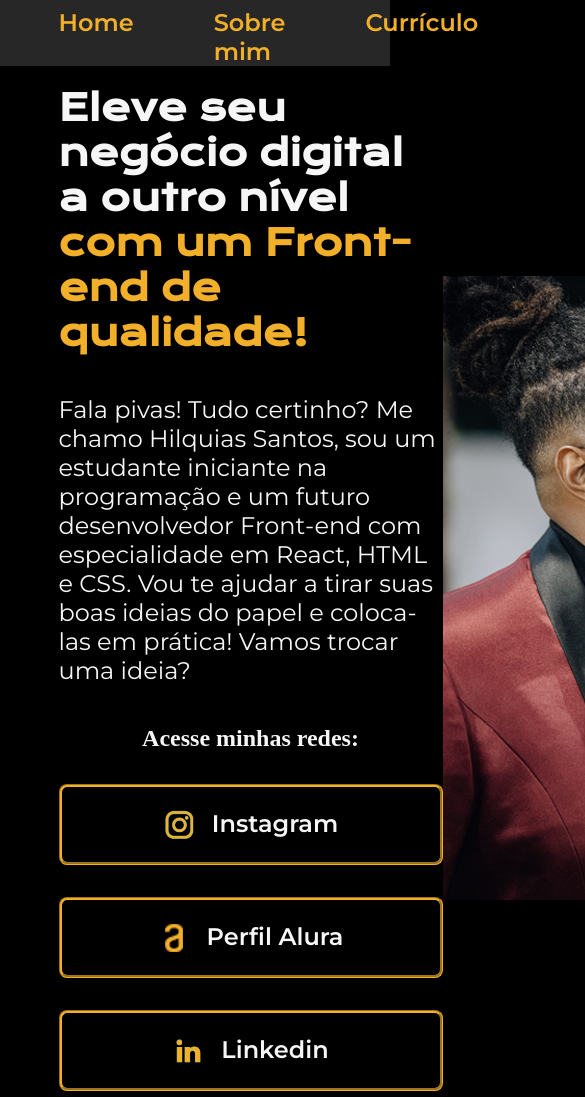
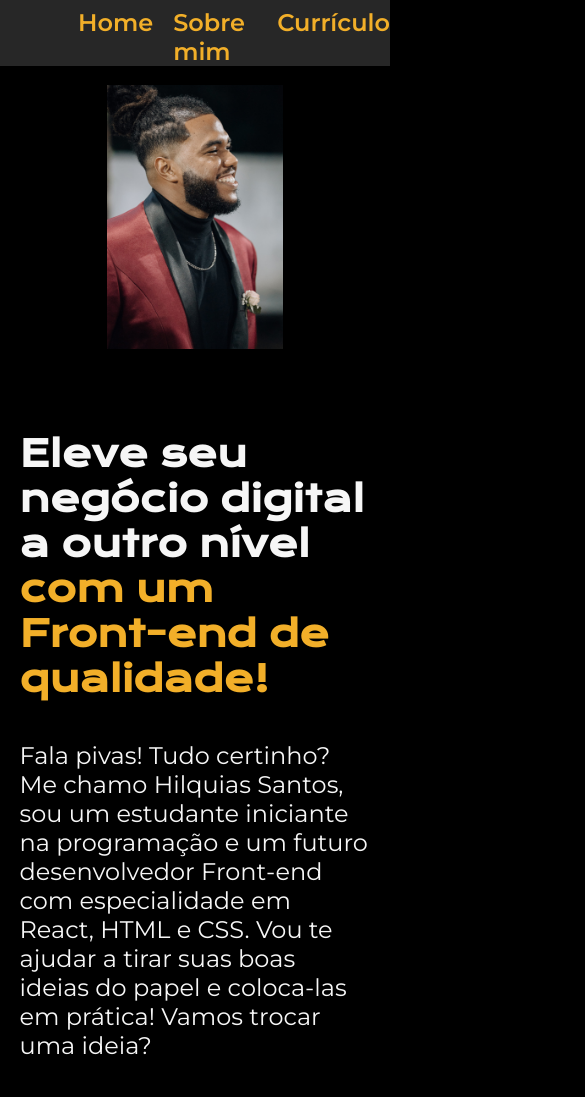
Before and after one commit to hhilquias/Portifolio, a plain HTML site: page index.html in a window 390 px wide. Shown: the top 1097 px of the page, 585 px wide, since content can reach past the window. Drawn offline with nearby package versions, Linux system fonts and the light colour scheme.

Commit message:
responsividade

```diff
--- a/index.html
+++ b/index.html
@@ -16,7 +16,8 @@
             <a class="cabecalho__menu__link" href="curriculo.html">Currículo</a>
         </nav>
     </header>
-        <main class="apresentacao">
+
+    <main class="apresentacao">
         <section class="apresentacao__conteudo">
             <h1 class="apresentacao__conteudo__titulo">Eleve seu negócio digital a outro nível
                 <strong class="titulo-destaque"> com um Front-end de qualidade!
@@ -29,21 +30,22 @@
                 Vamos trocar uma ideia?</p>
             <div class="apresentacao__links">
                 <h2 class="apresentacao__links__subtitulo">Acesse minhas redes:</h2>
-                <a class="apresentacao__links__link" href="https://www.instagram.com/hhilquias/" target="_blank">
+                <a class="apresentacao__links__navegacao" href="https://www.instagram.com/hhilquias/" target="_blank">
                     <img src="assets/instagram.png">
                     Instagram
                 </a>
-                <a class="apresentacao__links__link" href="https://cursos.alura.com.br/user/hilquiasantos" target="_blank">
+                <a class="apresentacao__links__navegacao" href="https://cursos.alura.com.br/user/hilquiasantos" target="_blank">
                     <img src="assets/alura.png">
                     Perfil Alura
                 </a>
-                <a class="apresentacao__links__link" href="https://www.linkedin.com/in/hilquias-santos-16931522a/" target="_blank">
+                <a class="apresentacao__links__navegacao" href="https://www.linkedin.com/in/hilquias-santos-16931522a/" target="_blank">
                     <img src="assets/linkedin.png">
                     Linkedin
                 </a>
             </div>
         </section>
-        <img src="assets/hilquias3.jpg" alt="Foto do brabo">
+
+        <img class="apresentacao__imagem" src="assets/hilquias3.jpg" alt="Foto do brabo">
     </main>
     <footer class="rodape">
         <p>*Desenvolvido por Hilquias Santos*</p>
--- a/styles/style.css
+++ b/styles/style.css
@@ -35,7 +35,7 @@ body {
 
 .cabecalho__menu__link {
     font-family: var(--fonte-secundaria);
-    font-size: 24px;
+    font-size: 1.5rem;
     font-weight: 600;
     color: var(--cor-terciaria);
     text-decoration: none;
@@ -46,17 +46,18 @@ body {
     display: flex;
     align-items: center;
     justify-content: space-between;
+    gap: 82px;
 }
 
 .apresentacao__conteudo {
-    width: 615px;
+    width: 50%;
     display: flex;
     flex-direction: column;
     gap: 40px;
 }
 
 .apresentacao__conteudo__titulo {
-    font-size: 36px;
+    font-size: 2.25rem;
     font-family: var(--fonte-primaria);
     padding-top: 0%;
 }
@@ -66,7 +67,7 @@ body {
 }
 
 .apresentacao__conteudo__texto {
-    font-size: 24px;
+    font-size: 1.5rem;
     font-family: var(--fonte-secundaria);
 }
 
@@ -81,27 +82,31 @@ body {
 .apresentacao__links__subtitulo {
     font-family: var(--fonte-primaria)
     font-weight: 400;
-    font-size: 24px;
+    font-size: 1.5rem;
 }
 
-.apresentacao__links__link {
+.apresentacao__links__navegacao {
     display: flex;
     justify-content: center;
     gap: 16px;
     border: 3px groove var(--cor-terciaria);
-    width: 378px;
+    width: 50%;
     text-align: center;
     border-radius: 8px;
     font-weight: 600;
     padding: 21.5px 0;
     text-decoration: none;
     color: var(--cor-secundaria);
-    font-size: 24px;
+    font-size: 1.5rem;
     font-family: var(--fonte-secundaria)
 }
 
 .apresentacao__links__link:hover {
     background-color: var(--cor-quartenaria);
+}
+
+.apresentacao__imagem {
+    width: 40%;
 }
 
 .rodape {
@@ -110,5 +115,28 @@ body {
     background-color: var(--cor-terciaria);
     text-align: center;
     font-family: var(--fonte-secundaria);
-    font-size: 24px;
+    font-size: 1.5rem;
 }
+
+@media (max-width: 1200px) {
+    .cabecalho {
+        padding: 2% 0% 0% 20%;
+        background-color: var(--cor-quartenaria);
+    }
+
+    .cabecalho__menu {
+        justify-content:flex-start;
+        gap: 20px;
+    }
+    .apresentacao {
+        flex-direction: column-reverse;
+        padding: 5%;
+    }
+    .apresentacao__conteudo {
+        width: auto;
+    }
+
+    .apresentacao__imagem {
+        width: 50%;
+    }
+}
```
Also changed, not shown: about.html (+1 -1 lines).
